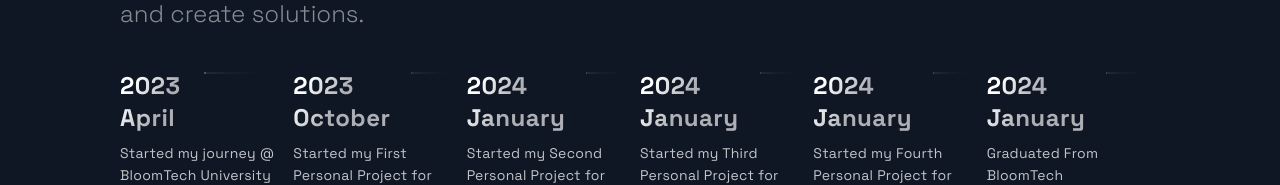
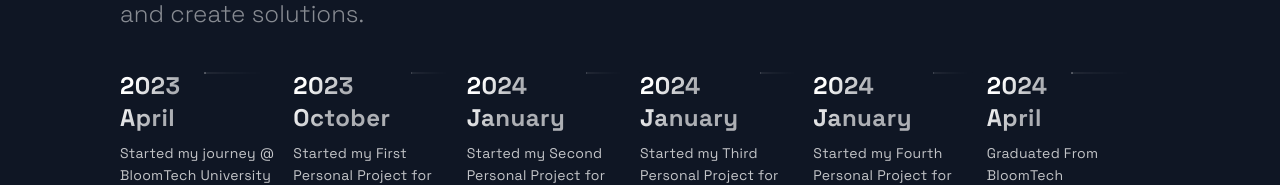
Before and after one commit to ClickAimbot/my_portfolio, a Next.js app: page / in a window 1280 px wide. Shown: the part 3190-3375 px from the top of the page. Built offline with nearby package versions, Linux system fonts and the light colour scheme.

Commit message:
small typo

```diff
--- a/src/constants/constants.js
+++ b/src/constants/constants.js
@@ -43,6 +43,5 @@ export const TimeLineData = [
   { year: 2024, month: "January", text: 'Started my Second Personal Project for (AI Image Creation Bot)', },
   { year: 2024, month: "January", text: 'Started my Third Personal Project for (Cleaning Club Services)', },
   { year: 2024, month: "January", text: 'Started my Fourth Personal Project for (Fitness Website)', },
-  { year: 2024, month: "January", text: 'Graduated From BloomTech', },
-
+  { year: 2024, month: "April", text: 'Graduated From BloomTech', },
 ];
```
